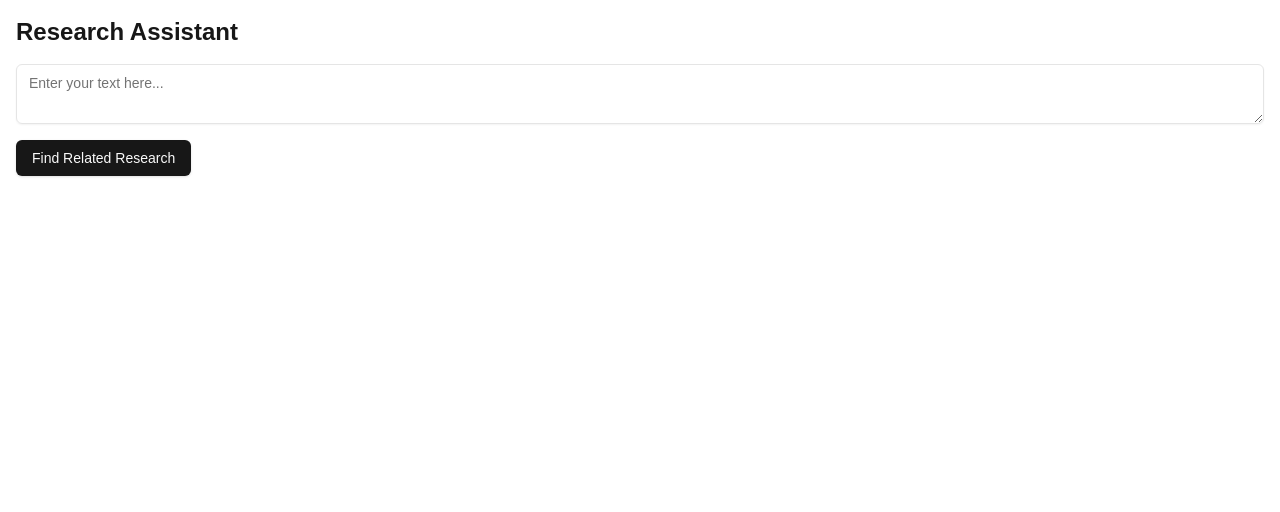
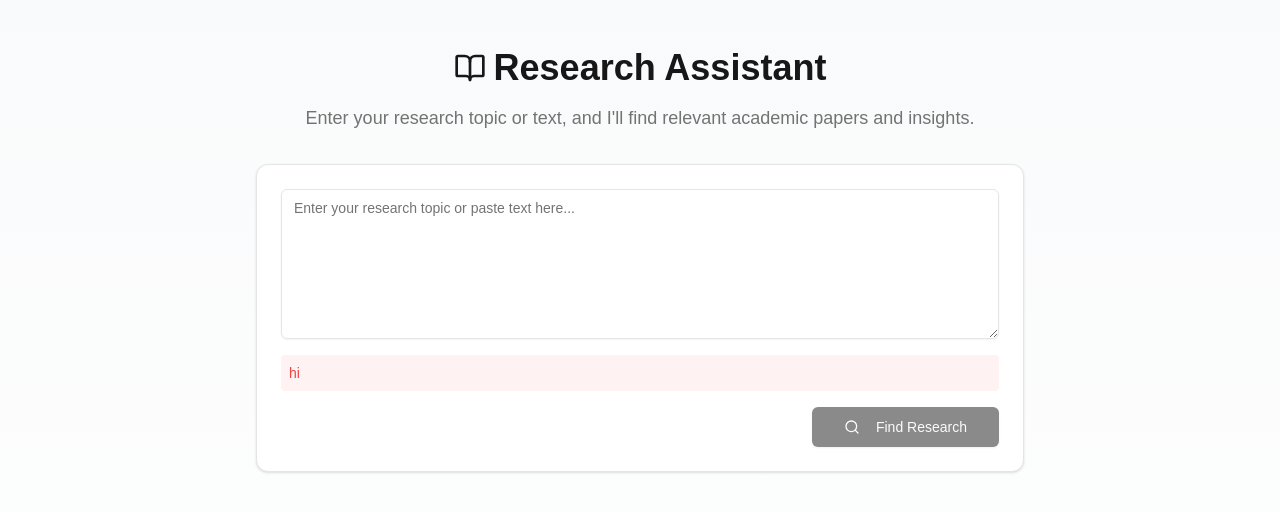
Before and after one commit to GalacticQuasar/scholar-seek, a Next.js app: page / in a window 1280 px wide. Shown: the top 512 px of the page. Built offline with nearby package versions, Linux system fonts and the light colour scheme.

Commit message:
Make the frontend look better, subject to change

```diff
--- a/package.json
+++ b/package.json
@@ -10,10 +10,12 @@
   },
   "dependencies": {
     "@google/generative-ai": "^0.22.0",
+    "@radix-ui/react-scroll-area": "^1.2.3",
     "@radix-ui/react-slot": "^1.1.2",
     "class-variance-authority": "^0.7.1",
     "clsx": "^2.1.1",
     "lucide-react": "^0.475.0",
+    "motion": "^12.4.7",
     "next": "15.1.6",
     "react": "^19.0.0",
     "react-dom": "^19.0.0",
--- /dev/null
+++ b/src/components/ui/badge.jsx
@@ -0,0 +1,34 @@
+import * as React from "react"
+import { cva } from "class-variance-authority";
+
+import { cn } from "@/lib/utils"
+
+const badgeVariants = cva(
+  "inline-flex items-center rounded-md border px-2.5 py-0.5 text-xs font-semibold transition-colors focus:outline-none focus:ring-2 focus:ring-ring focus:ring-offset-2",
+  {
+    variants: {
+      variant: {
+        default:
+          "border-transparent bg-primary text-primary-foreground shadow hover:bg-primary/80",
+        secondary:
+          "border-transparent bg-secondary text-secondary-foreground hover:bg-secondary/80",
+        destructive:
+          "border-transparent bg-destructive text-destructive-foreground shadow hover:bg-destructive/80",
+        outline: "text-foreground",
+      },
+    },
+    defaultVariants: {
+      variant: "default",
+    },
+  }
+)
+
+function Badge({
+  className,
+  variant,
+  ...props
+}) {
+  return (<div className={cn(badgeVariants({ variant }), className)} {...props} />);
+}
+
+export { Badge, badgeVariants }
--- /dev/null
+++ b/src/components/ui/card.jsx
@@ -0,0 +1,50 @@
+import * as React from "react"
+
+import { cn } from "@/lib/utils"
+
+const Card = React.forwardRef(({ className, ...props }, ref) => (
+  <div
+    ref={ref}
+    className={cn("rounded-xl border bg-card text-card-foreground shadow", className)}
+    {...props} />
+))
+Card.displayName = "Card"
+
+const CardHeader = React.forwardRef(({ className, ...props }, ref) => (
+  <div
+    ref={ref}
+    className={cn("flex flex-col space-y-1.5 p-6", className)}
+    {...props} />
+))
+CardHeader.displayName = "CardHeader"
+
+const CardTitle = React.forwardRef(({ className, ...props }, ref) => (
+  <div
+    ref={ref}
+    className={cn("font-semibold leading-none tracking-tight", className)}
+    {...props} />
+))
+CardTitle.displayName = "CardTitle"
+
+const CardDescription = React.forwardRef(({ className, ...props }, ref) => (
+  <div
+    ref={ref}
+    className={cn("text-sm text-muted-foreground", className)}
+    {...props} />
+))
+CardDescription.displayName = "CardDescription"
+
+const CardContent = React.forwardRef(({ className, ...props }, ref) => (
+  <div ref={ref} className={cn("p-6 pt-0", className)} {...props} />
+))
+CardContent.displayName = "CardContent"
+
+const CardFooter = React.forwardRef(({ className, ...props }, ref) => (
+  <div
+    ref={ref}
+    className={cn("flex items-center p-6 pt-0", className)}
+    {...props} />
+))
+CardFooter.displayName = "CardFooter"
+
+export { Card, CardHeader, CardFooter, CardTitle, CardDescription, CardContent }
--- /dev/null
+++ b/src/components/ui/scroll-area.jsx
@@ -0,0 +1,38 @@
+import * as React from "react"
+import * as ScrollAreaPrimitive from "@radix-ui/react-scroll-area"
+
+import { cn } from "@/lib/utils"
+
+const ScrollArea = React.forwardRef(({ className, children, ...props }, ref) => (
+  <ScrollAreaPrimitive.Root
+    ref={ref}
+    className={cn("relative overflow-hidden", className)}
+    {...props}>
+    <ScrollAreaPrimitive.Viewport className="h-full w-full rounded-[inherit]">
+      {children}
+    </ScrollAreaPrimitive.Viewport>
+    <ScrollBar />
+    <ScrollAreaPrimitive.Corner />
+  </ScrollAreaPrimitive.Root>
+))
+ScrollArea.displayName = ScrollAreaPrimitive.Root.displayName
+
+const ScrollBar = React.forwardRef(({ className, orientation = "vertical", ...props }, ref) => (
+  <ScrollAreaPrimitive.ScrollAreaScrollbar
+    ref={ref}
+    orientation={orientation}
+    className={cn(
+      "flex touch-none select-none transition-colors",
+      orientation === "vertical" &&
+        "h-full w-2.5 border-l border-l-transparent p-[1px]",
+      orientation === "horizontal" &&
+        "h-2.5 flex-col border-t border-t-transparent p-[1px]",
+      className
+    )}
+    {...props}>
+    <ScrollAreaPrimitive.ScrollAreaThumb className="relative flex-1 rounded-full bg-border" />
+  </ScrollAreaPrimitive.ScrollAreaScrollbar>
+))
+ScrollBar.displayName = ScrollAreaPrimitive.ScrollAreaScrollbar.displayName
+
+export { ScrollArea, ScrollBar }
--- a/src/pages/index.js
+++ b/src/pages/index.js
@@ -2,6 +2,9 @@ import Image from "next/image";
 import { useState } from "react"
 import { Button } from "@/components/ui/button"
 import { Textarea } from "@/components/ui/textarea"
+import { BookOpen, Search, FileText, Lightbulb, ExternalLink } from "lucide-react"
+import { motion } from "framer-motion"
+import { Card } from "@/components/ui/card"
 // import ResultsDisplay from "@/components/ResultsDisplay"
 // {results && <ResultsDisplay results={results} />}
 
@@ -11,19 +14,56 @@ export default function Home() {
   const [loading, setLoading] = useState(false)
 
   return (
-    <main className="container mx-auto p-4">
-      <h1 className="text-2xl font-bold mb-4">Research Assistant</h1>
+    <div className="min-h-screen bg-gradient-to-b from-gray-50 to-white dark:from-gray-900 dark:to-gray-800">
+      <main className="container mx-auto p-4 py-8 md:py-12">
+        <div className="max-w-3xl mx-auto space-y-8">
+          <div className="text-center space-y-2">
+            <div className="flex items-center justify-center gap-2 mb-4">
+              <BookOpen className="h-8 w-8 text-primary" />
+              <h1 className="text-3xl md:text-4xl font-bold">Research Assistant</h1>
+            </div>
+            <p className="text-muted-foreground text-lg">
+              Enter your research topic or text, and I'll find relevant academic papers and insights.
+            </p>
+          </div>
+
+          <Card className="p-6">
             <form className="space-y-4">
               <Textarea
                 value={inputText}
                 onChange={(e) => setInputText(e.target.value)}
-          placeholder="Enter your text here..."
-          className="w-full"
+                placeholder="Enter your research topic or paste text here..."
+                className="min-h-[150px] text-lg"
               />
-        <Button type="submit" disabled={loading}>
-          {loading ? "Processing..." : "Find Related Research"}
+              {(
+                <div className="text-red-500 text-sm p-2 bg-red-50 dark:bg-red-950/50 rounded">
+                  hi
+                </div>
+              )}
+              <div className="flex justify-end">
+                <Button
+                  type="submit"
+                  size="lg"
+                  disabled={loading || !inputText.trim()}
+                  className="transition-all duration-200 ease-in-out"
+                >
+                  {loading ? (
+                    <>
+                      <Loader2 className="mr-2 h-5 w-5 animate-spin" />
+                      Processing...
+                    </>
+                  ) : (
+                    <>
+                      <Search className="mr-2 h-5 w-5" />
+                      Find Research
+                    </>
+                  )}
                 </Button>
+              </div>
             </form>
+          </Card>
+        </div>
       </main>
+    </div>
   )
 }
```
Also changed, not shown: 1 other file (tests, documents, lock files or other folders). Lines whose indentation alone changed are shown as unchanged.
